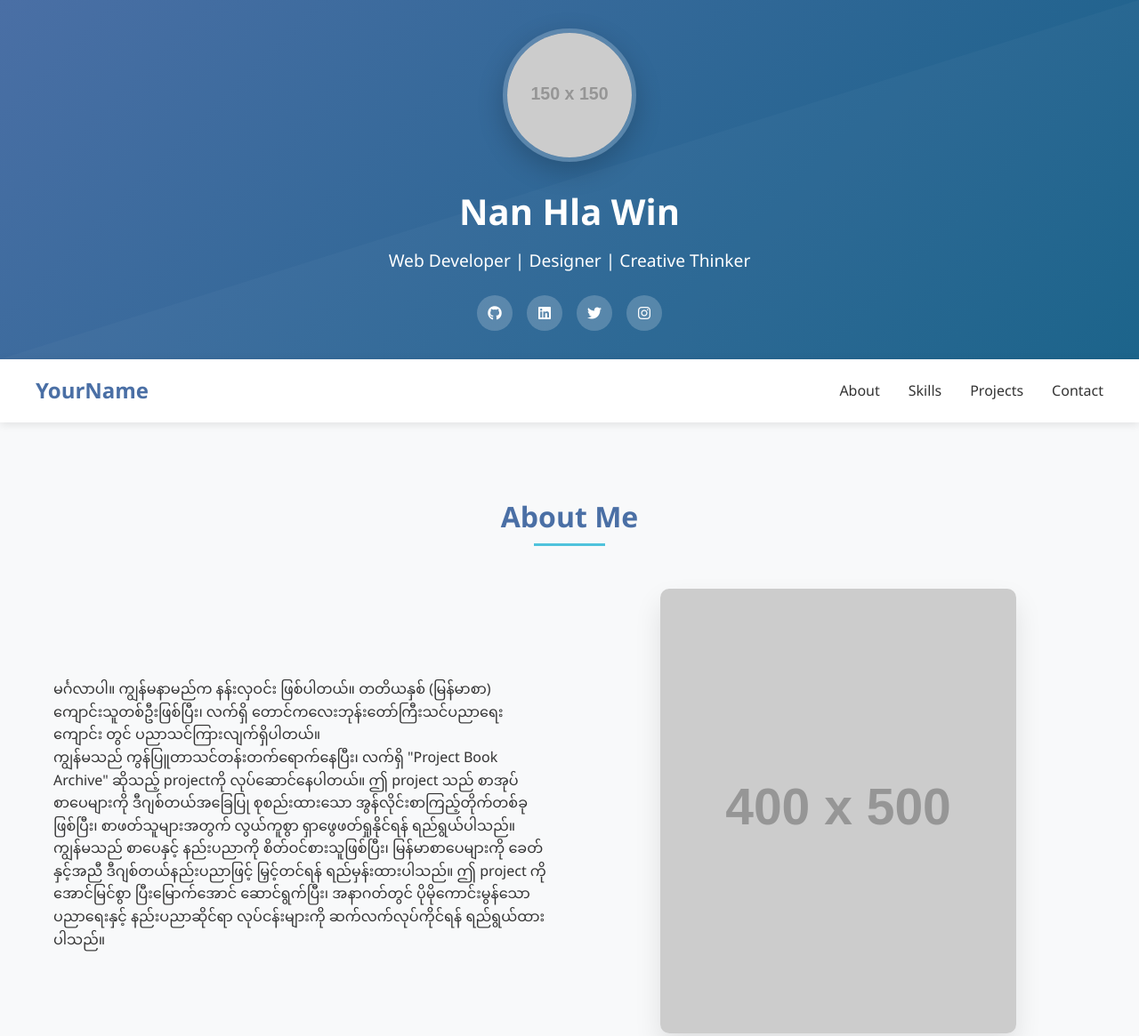
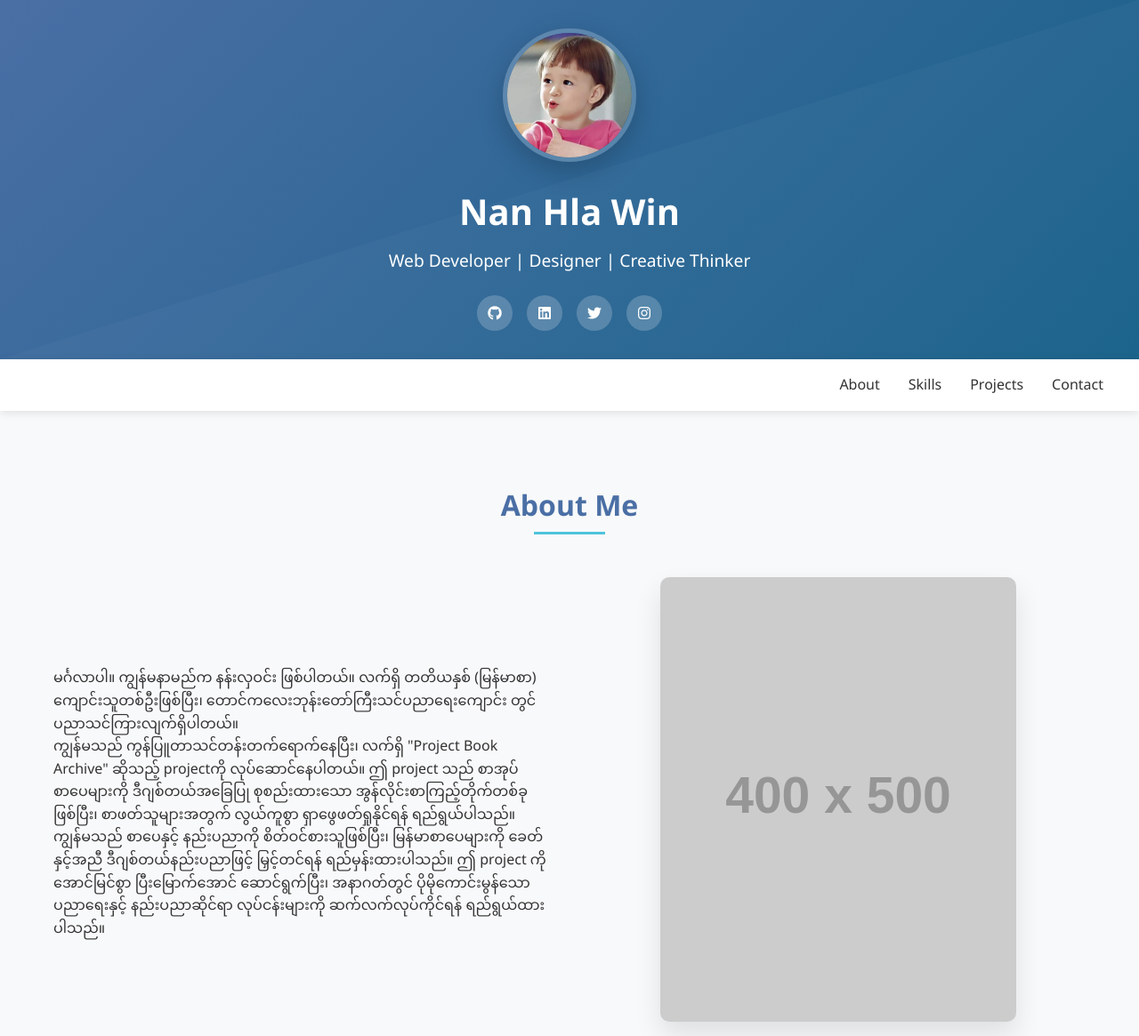
Before and after one commit to NanHlaWin685/NanHlaWin685.github.io, a plain HTML site: page index.html in a window 1280 px wide. Shown: the top 1165 px of the page at 89% size. Drawn offline with Linux system fonts and the light colour scheme; placeholder pictures from the web are drawn by us.

Commit message:
edit some text
edit some text

```diff
--- a/index.html
+++ b/index.html
@@ -579,7 +579,7 @@
     <!-- Header Section -->
     <header>
         <div class="container header-content">
-            <img src="https://via.placeholder.com/150" alt="Nan Hla Win" class="profile-image fade-in">
+            <img src="FB_IMG_1657596429341.jpg" alt="Nan Hla Win" class="profile-image fade-in">
             <h1 class="fade-in delay-1">Nan Hla Win</h1>
             <p class="tagline fade-in delay-1">Web Developer | Designer | Creative Thinker</p>
             <div class="social-links fade-in delay-2">
@@ -594,7 +594,7 @@
     <!-- Navigation -->
     <nav>
         <div class="container nav-container">
-            <a href="#" class="logo">YourName</a>
+            <a href="#" class="logo"></a>
             <ul class="nav-links">
                 <li><a href="#about">About</a></li>
                 <li><a href="#skills">Skills</a></li>
@@ -615,7 +615,7 @@
             </div>
             <div class="about-content">
                 <div class="about-text fade-in">
-                    <p>မင်္ဂလာပါ။ ကျွန်မနာမည်က နန်းလှဝင်း ဖြစ်ပါတယ်။ တတိယနှစ် (မြန်မာစာ) ကျောင်းသူတစ်ဦးဖြစ်ပြီး၊ လက်ရှိ တောင်ကလေးဘုန်းတော်ကြီးသင်ပညာရေးကျောင်း တွင် ပညာသင်ကြားလျက်ရှိပါတယ်။</p>
+                    <p>မင်္ဂလာပါ။ ကျွန်မနာမည်က နန်းလှဝင်း ဖြစ်ပါတယ်။ လက်ရှိ တတိယနှစ် (မြန်မာစာ) ကျောင်းသူတစ်ဦးဖြစ်ပြီး၊  တောင်ကလေးဘုန်းတော်ကြီးသင်ပညာရေးကျောင်း တွင် ပညာသင်ကြားလျက်ရှိပါတယ်။</p>
                     <p>ကျွန်မသည် ကွန်ပြူတာသင်တန်းတက်ရောက်နေပြီး၊ လက်ရှိ "Project Book Archive" ဆိုသည့် projectကို လုပ်ဆောင်နေပါတယ်။ ဤ project သည် စာအုပ်စာပေများကို ဒီဂျစ်တယ်အခြေပြု စုစည်းထားသော အွန်လိုင်းစာကြည့်တိုက်တစ်ခု ဖြစ်ပြီး၊ စာဖတ်သူများအတွက် လွယ်ကူစွာ ရှာဖွေဖတ်ရှုနိုင်ရန် ရည်ရွယ်ပါသည်။</p>
                     <p>ကျွန်မသည် စာပေနှင့် နည်းပညာကို စိတ်ဝင်စားသူဖြစ်ပြီး၊ မြန်မာစာပေများကို ခေတ်နှင့်အညီ ဒီဂျစ်တယ်နည်းပညာဖြင့် မြှင့်တင်ရန် ရည်မှန်းထားပါသည်။ ဤ project ကို အောင်မြင်စွာ ပြီးမြောက်အောင် ဆောင်ရွက်ပြီး၊ အနာဂတ်တွင် ပိုမိုကောင်းမွန်သော ပညာရေးနှင့် နည်းပညာဆိုင်ရာ လုပ်ငန်းများကို ဆက်လက်လုပ်ကိုင်ရန် ရည်ရွယ်ထားပါသည်။</p>
                 </div>
@@ -661,7 +661,7 @@
             <div class="projects-container">
                 <div class="project-card fade-in">
                     <div class="project-image">
-                        <img src="https://via.placeholder.com/600x400" alt="Project 1">
+                        <img src="" alt="Project 1">
                     </div>
                     <div class="project-info">
                         <h3>E-commerce Website</h3>
@@ -753,7 +753,7 @@
                 <div class="contact-form fade-in delay-1">
                     <form>
                         <div class="form-group">
-                            <label for="name">Nan Hla Win</label>
+                            <label for="name">Your Name</label>
                             <input type="text" id="name" required>
                         </div>
                         <div class="form-group">
```
Also changed, not shown: FB_IMG_1657596429341.jpg (added), FB_IMG_1657596452233.jpg (added).
